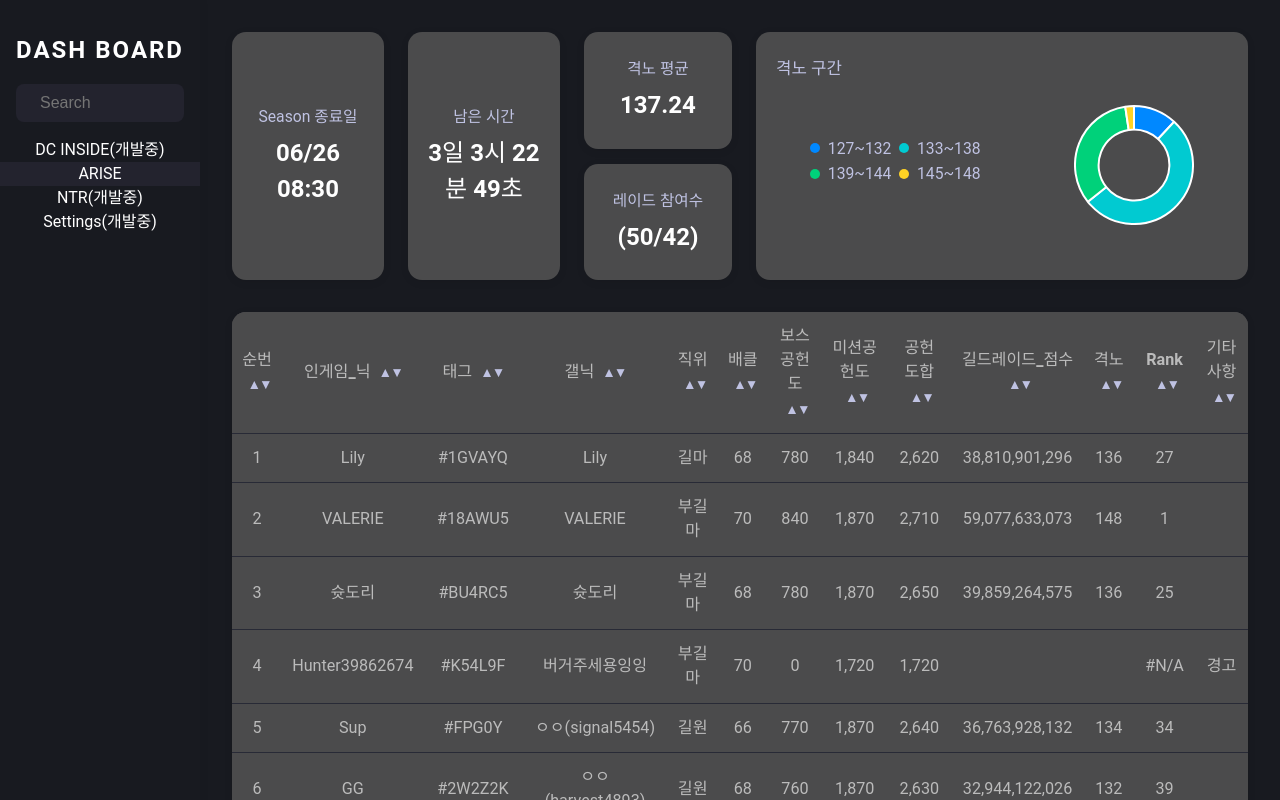
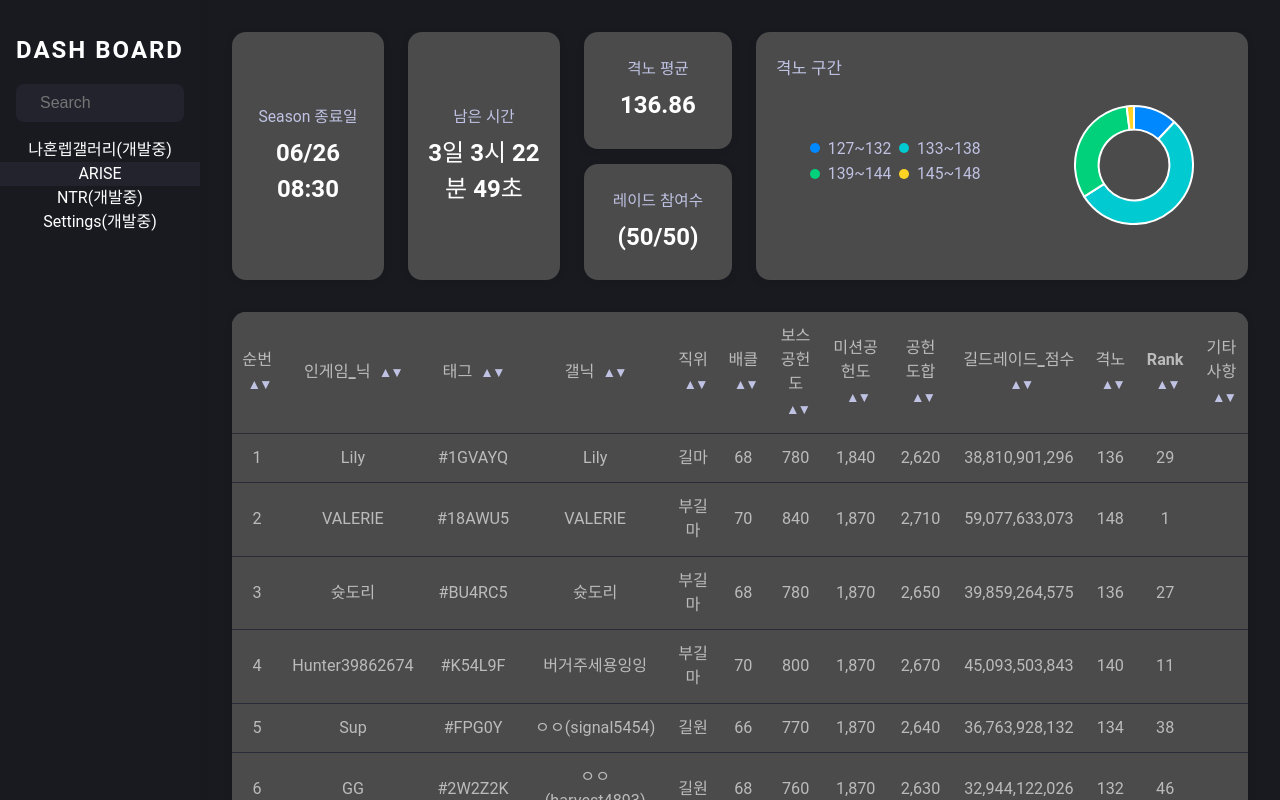
Before and after one commit to ShootDoRi/ariseDashBoard, a Vue app: page / in a window 1280 px wide. Built offline with nearby package versions, Linux system fonts and the light colour scheme.

Commit message:
사이드바 메뉴 변경, 데이터 최종 최신화

```diff
--- a/src/components/Sidebar.vue
+++ b/src/components/Sidebar.vue
@@ -12,7 +12,7 @@
       <div class="drawer" v-if="isMobile && isOpen">
         <button class="drawer-close" @click="closeSidebar">✕</button>
         <ul class="drawer-menu">
-          <li>DC INSIDE(개발중)</li>
+          <li>나혼렙갤러리(개발중)</li>
           <li class="active">ARISE</li>
           <li>NTR(개발중)</li>
           <li>Settings(개발중)</li>
@@ -20,7 +20,7 @@
       </div>
     </transition>
     <ul class="menu" v-if="!isMobile">
-      <li>DC INSIDE(개발중)</li>
+      <li>나혼렙갤러리(개발중)</li>
       <li class="active">ARISE</li>
       <li>NTR(개발중)</li>
       <li>Settings(개발중)</li>
--- a/src/json/sheet_data.json
+++ b/src/json/sheet_data.json
@@ -11,7 +11,7 @@
     "공헌도합": "2,620",
     "길드레이드_점수": "38,810,901,296",
     "격노": "136",
-    "Rank": "27",
+    "Rank": "29",
     "기타사항": "",
     "_originalRowNumber": 9
   },
@@ -43,7 +43,7 @@
     "공헌도합": "2,650",
     "길드레이드_점수": "39,859,264,575",
     "격노": "136",
-    "Rank": "25",
+    "Rank": "27",
     "기타사항": "",
     "_originalRowNumber": 11
   },
@@ -54,12 +54,12 @@
     "갤닉": "버거주세용잉잉",
     "직위": "부길마",
     "배틀클래스": "70",
-    "보스공헌도": "0",
-    "미션공헌도": "1,720",
-    "공헌도합": "1,720",
-    "길드레이드_점수": "",
-    "격노": "",
-    "Rank": "#N/A",
+    "보스공헌도": "800",
+    "미션공헌도": "1,870",
+    "공헌도합": "2,670",
+    "길드레이드_점수": "45,093,503,843",
+    "격노": "140",
+    "Rank": "11",
     "기타사항": "",
     "_originalRowNumber": 12
   },
@@ -75,7 +75,7 @@
     "공헌도합": "2,640",
     "길드레이드_점수": "36,763,928,132",
     "격노": "134",
-    "Rank": "34",
+    "Rank": "38",
     "기타사항": "",
     "_originalRowNumber": 13
   },
@@ -91,7 +91,7 @@
     "공헌도합": "2,630",
     "길드레이드_점수": "32,944,122,026",
     "격노": "132",
-    "Rank": "39",
+    "Rank": "46",
     "기타사항": "",
     "_originalRowNumber": 14
   },
@@ -107,7 +107,7 @@
     "공헌도합": "2,660",
     "길드레이드_점수": "42,750,577,050",
     "격노": "138",
-    "Rank": "17",
+    "Rank": "18",
     "기타사항": "",
     "_originalRowNumber": 15
   },
@@ -118,12 +118,12 @@
     "갤닉": "군마",
     "직위": "길원",
     "배틀클래스": "64",
-    "보스공헌도": "0",
-    "미션공헌도": "1,470",
-    "공헌도합": "1,470",
-    "길드레이드_점수": "",
-    "격노": "",
-    "Rank": "#N/A",
+    "보스공헌도": "765",
+    "미션공헌도": "1,840",
+    "공헌도합": "2,605",
+    "길드레이드_점수": "34,229,658,548",
+    "격노": "133",
+    "Rank": "44",
     "기타사항": "",
     "_originalRowNumber": 16
   },
@@ -139,7 +139,7 @@
     "공헌도합": "2,655",
     "길드레이드_점수": "40,218,906,349",
     "격노": "137",
-    "Rank": "23",
+    "Rank": "25",
     "기타사항": "",
     "_originalRowNumber": 17
   },
@@ -155,7 +155,7 @@
     "공헌도합": "2,645",
     "길드레이드_점수": "38,024,734,852",
     "격노": "135",
-    "Rank": "29",
+    "Rank": "32",
     "기타사항": "",
     "_originalRowNumber": 18
   },
@@ -171,7 +171,7 @@
     "공헌도합": "2,665",
     "길드레이드_점수": "44,674,900,785",
     "격노": "139",
-    "Rank": "14",
+    "Rank": "15",
     "기타사항": "",
     "_originalRowNumber": 19
   },
@@ -183,11 +183,11 @@
     "직위": "길원",
     "배틀클래스": "62",
     "보스공헌도": "795",
-    "미션공헌도": "1,720",
-    "공헌도합": "2,515",
+    "미션공헌도": "1,870",
+    "공헌도합": "2,665",
     "길드레이드_점수": "44,050,748,568",
     "격노": "139",
-    "Rank": "15",
+    "Rank": "16",
     "기타사항": "",
     "_originalRowNumber": 20
   },
@@ -198,12 +198,12 @@
     "갤닉": "미도구름",
     "직위": "길원",
     "배틀클래스": "68",
-    "보스공헌도": "0",
-    "미션공헌도": "1,650",
-    "공헌도합": "1,650",
-    "길드레이드_점수": "",
-    "격노": "",
-    "Rank": "#N/A",
+    "보스공헌도": "795",
+    "미션공헌도": "1,870",
+    "공헌도합": "2,665",
+    "길드레이드_점수": "42,527,797,368",
+    "격노": "139",
+    "Rank": "19",
     "기타사항": "",
     "_originalRowNumber": 21
   },
@@ -214,12 +214,12 @@
     "갤닉": "쿠키#",
     "직위": "길원",
     "배틀클래스": "62",
-    "보스공헌도": "0",
-    "미션공헌도": "1,500",
-    "공헌도합": "1,500",
-    "길드레이드_점수": "",
-    "격노": "",
-    "Rank": "#N/A",
+    "보스공헌도": "770",
+    "미션공헌도": "1,870",
+    "공헌도합": "2,640",
+    "길드레이드_점수": "36,242,119,946",
+    "격노": "134",
+    "Rank": "40",
     "기타사항": "",
     "_originalRowNumber": 22
   },
@@ -235,7 +235,7 @@
     "공헌도합": "2,650",
     "길드레이드_점수": "38,928,277,924",
     "격노": "136",
-    "Rank": "26",
+    "Rank": "28",
     "기타사항": "",
     "_originalRowNumber": 23
   },
@@ -251,7 +251,7 @@
     "공헌도합": "2,645",
     "길드레이드_점수": "37,954,294,522",
     "격노": "135",
-    "Rank": "30",
+    "Rank": "33",
     "기타사항": "",
     "_originalRowNumber": 24
   },
@@ -262,12 +262,12 @@
     "갤닉": "I3aram",
     "직위": "길원",
     "배틀클래스": "62",
-    "보스공헌도": "0",
-    "미션공헌도": "1,650",
-    "공헌도합": "1,650",
-    "길드레이드_점수": "",
-    "격노": "",
-    "Rank": "#N/A",
+    "보스공헌도": "775",
+    "미션공헌도": "1,835",
+    "공헌도합": "2,610",
+    "길드레이드_점수": "37,954,294,522",
+    "격노": "135",
+    "Rank": "33",
     "기타사항": "",
     "_originalRowNumber": 25
   },
@@ -283,7 +283,7 @@
     "공헌도합": "2,665",
     "길드레이드_점수": "45,055,060,477",
     "격노": "139",
-    "Rank": "11",
+    "Rank": "12",
     "기타사항": "",
     "_originalRowNumber": 26
   },
@@ -299,7 +299,7 @@
     "공헌도합": "2,645",
     "길드레이드_점수": "37,277,569,749",
     "격노": "135",
-    "Rank": "31",
+    "Rank": "35",
     "기타사항": "",
     "_originalRowNumber": 27
   },
@@ -315,7 +315,7 @@
     "공헌도합": "2,670",
     "길드레이드_점수": "44,694,102,154",
     "격노": "140",
-    "Rank": "13",
+    "Rank": "14",
     "기타사항": "",
     "_originalRowNumber": 28
   },
@@ -347,7 +347,7 @@
     "공헌도합": "2,650",
     "길드레이드_점수": "38,359,057,348",
     "격노": "136",
-    "Rank": "28",
+    "Rank": "31",
     "기타사항": "",
     "_originalRowNumber": 30
   },
@@ -363,7 +363,7 @@
     "공헌도합": "2,615",
     "길드레이드_점수": "37,240,224,445",
     "격노": "135",
-    "Rank": "32",
+    "Rank": "36",
     "기타사항": "",
     "_originalRowNumber": 31
   },
@@ -379,7 +379,7 @@
     "공헌도합": "2,665",
     "길드레이드_점수": "44,786,876,646",
     "격노": "139",
-    "Rank": "12",
+    "Rank": "13",
     "기타사항": "",
     "_originalRowNumber": 32
   },
@@ -390,12 +390,12 @@
     "갤닉": "시요이#",
     "직위": "길원",
     "배틀클래스": "61",
-    "보스공헌도": "0",
-    "미션공헌도": "1,650",
-    "공헌도합": "1,650",
-    "길드레이드_점수": "",
-    "격노": "",
-    "Rank": "#N/A",
+    "보스공헌도": "765",
+    "미션공헌도": "1,870",
+    "공헌도합": "2,635",
+    "길드레이드_점수": "35,679,355,839",
+    "격노": "133",
+    "Rank": "43",
     "기타사항": "",
     "_originalRowNumber": 33
   },
@@ -407,11 +407,11 @@
     "직위": "길원",
     "배틀클래스": "61",
     "보스공헌도": "770",
-    "미션공헌도": "1,740",
-    "공헌도합": "2,510",
+    "미션공헌도": "1,840",
+    "공헌도합": "2,610",
     "길드레이드_점수": "37,226,048,814",
     "격노": "134",
-    "Rank": "33",
+    "Rank": "37",
     "기타사항": "",
     "_originalRowNumber": 34
   },
@@ -439,11 +439,11 @@
     "직위": "길원",
     "배틀클래스": "59",
     "보스공헌도": "750",
-    "미션공헌도": "1,620",
-    "공헌도합": "2,370",
+    "미션공헌도": "1,770",
+    "공헌도합": "2,520",
     "길드레이드_점수": "31,025,723,210",
     "격노": "130",
-    "Rank": "41",
+    "Rank": "49",
     "기타사항": "",
     "_originalRowNumber": 36
   },
@@ -459,7 +459,7 @@
     "공헌도합": "2,505",
     "길드레이드_점수": "42,051,503,579",
     "격노": "137",
-    "Rank": "19",
+    "Rank": "21",
     "기타사항": "",
     "_originalRowNumber": 37
   },
@@ -475,7 +475,7 @@
     "공헌도합": "2,635",
     "길드레이드_점수": "36,287,310,582",
     "격노": "133",
-    "Rank": "35",
+    "Rank": "39",
     "기타사항": "",
     "_originalRowNumber": 38
   },
@@ -491,7 +491,7 @@
     "공헌도합": "2,620",
     "길드레이드_점수": "31,325,252,705",
     "격노": "130",
-    "Rank": "40",
+    "Rank": "47",
     "기타사항": "",
     "_originalRowNumber": 39
   },
@@ -507,7 +507,7 @@
     "공헌도합": "2,650",
     "길드레이드_점수": "40,123,439,955",
     "격노": "136",
-    "Rank": "24",
+    "Rank": "26",
     "기타사항": "",
     "_originalRowNumber": 40
   },
@@ -523,7 +523,7 @@
     "공헌도합": "2,660",
     "길드레이드_점수": "41905762703",
     "격노": "138",
-    "Rank": "21",
+    "Rank": "23",
     "기타사항": "",
     "_originalRowNumber": 41
   },
@@ -534,12 +534,12 @@
     "갤닉": "어둠형님살살좀(220.95)",
     "직위": "길원",
     "배틀클래스": "62",
-    "보스공헌도": "0",
-    "미션공헌도": "1,500",
-    "공헌도합": "1,500",
-    "길드레이드_점수": "",
-    "격노": "",
-    "Rank": "#N/A",
+    "보스공헌도": "750",
+    "미션공헌도": "1,870",
+    "공헌도합": "2,620",
+    "길드레이드_점수": "31,050,536,717",
+    "격노": "130",
+    "Rank": "48",
     "기타사항": "",
     "_originalRowNumber": 42
   },
@@ -551,8 +551,8 @@
     "직위": "길원",
     "배틀클래스": "70",
     "보스공헌도": "810",
-    "미션공헌도": "1,620",
-    "공헌도합": "2,430",
+    "미션공헌도": "1,870",
+    "공헌도합": "2,680",
     "길드레이드_점수": "48,019,277,209",
     "격노": "142",
     "Rank": "7",
@@ -571,7 +571,7 @@
     "공헌도합": "2,630",
     "길드레이드_점수": "33,311,294,333",
     "격노": "132",
-    "Rank": "38",
+    "Rank": "45",
     "기타사항": "",
     "_originalRowNumber": 44
   },
@@ -583,8 +583,8 @@
     "직위": "길원",
     "배틀클래스": "63",
     "보스공헌도": "805",
-    "미션공헌도": "1,580",
-    "공헌도합": "2,385",
+    "미션공헌도": "1,810",
+    "공헌도합": "2,615",
     "길드레이드_점수": "46,917,284,374",
     "격노": "141",
     "Rank": "10",
@@ -619,7 +619,7 @@
     "공헌도합": "2,660",
     "길드레이드_점수": "43,362,579,159",
     "격노": "138",
-    "Rank": "16",
+    "Rank": "17",
     "기타사항": "",
     "_originalRowNumber": 47
   },
@@ -631,11 +631,11 @@
     "직위": "길원",
     "배틀클래스": "61",
     "보스공헌도": "735",
-    "미션공헌도": "1,720",
-    "공헌도합": "2,455",
+    "미션공헌도": "1,870",
+    "공헌도합": "2,605",
     "길드레이드_점수": "28,062,138,581",
     "격노": "127",
-    "Rank": "42",
+    "Rank": "50",
     "기타사항": "",
     "_originalRowNumber": 48
   },
@@ -651,7 +651,7 @@
     "공헌도합": "2,640",
     "길드레이드_점수": "36,080,525,036",
     "격노": "134",
-    "Rank": "36",
+    "Rank": "41",
     "기타사항": "",
     "_originalRowNumber": 49
   },
@@ -663,8 +663,8 @@
     "직위": "길원",
     "배틀클래스": "70",
     "보스공헌도": "820",
-    "미션공헌도": "1,720",
-    "공헌도합": "2,540",
+    "미션공헌도": "1,870",
+    "공헌도합": "2,690",
     "길드레이드_점수": "51,388,096,719",
     "격노": "144",
     "Rank": "2",
@@ -683,7 +683,7 @@
     "공헌도합": "2,660",
     "길드레이드_점수": "42,218,602,244",
     "격노": "138",
-    "Rank": "18",
+    "Rank": "20",
     "기타사항": "",
     "_originalRowNumber": 51
   },
@@ -710,12 +710,12 @@
     "갤닉": "새신(61.77)",
     "직위": "길원",
     "배틀클래스": "64",
-    "보스공헌도": "0",
-    "미션공헌도": "1,500",
-    "공헌도합": "1,500",
-    "길드레이드_점수": "",
-    "격노": "",
-    "Rank": "#N/A",
+    "보스공헌도": "775",
+    "미션공헌도": "1,870",
+    "공헌도합": "2,645",
+    "길드레이드_점수": "38,675,615,442",
+    "격노": "135",
+    "Rank": "30",
     "기타사항": "",
     "_originalRowNumber": 53
   },
@@ -731,7 +731,7 @@
     "공헌도합": "2,630",
     "길드레이드_점수": "42,039,729,806",
     "격노": "138",
-    "Rank": "20",
+    "Rank": "22",
     "기타사항": "",
     "_originalRowNumber": 54
   },
@@ -775,11 +775,11 @@
     "직위": "길원",
     "배틀클래스": "66",
     "보스공헌도": "770",
-    "미션공헌도": "1,710",
-    "공헌도합": "2,480",
+    "미션공헌도": "1,870",
+    "공헌도합": "2,640",
     "길드레이드_점수": "35,679,906,552",
     "격노": "134",
-    "Rank": "37",
+    "Rank": "42",
     "기타사항": "",
     "_originalRowNumber": 57
   },
@@ -795,7 +795,7 @@
     "공헌도합": "2,355",
     "길드레이드_점수": "41,132,055,693",
     "격노": "137",
-    "Rank": "22",
+    "Rank": "24",
     "기타사항": "6/11 길드가입",
     "_originalRowNumber": 58
   }
```
